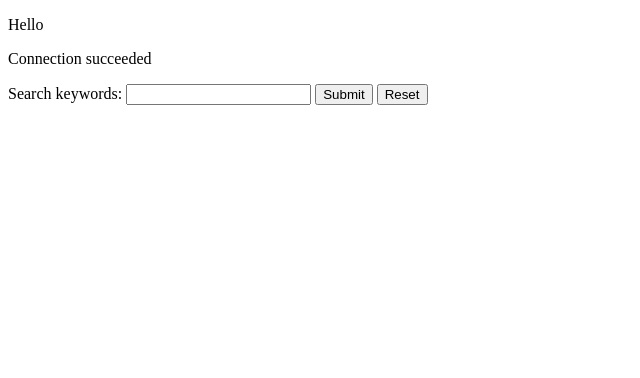
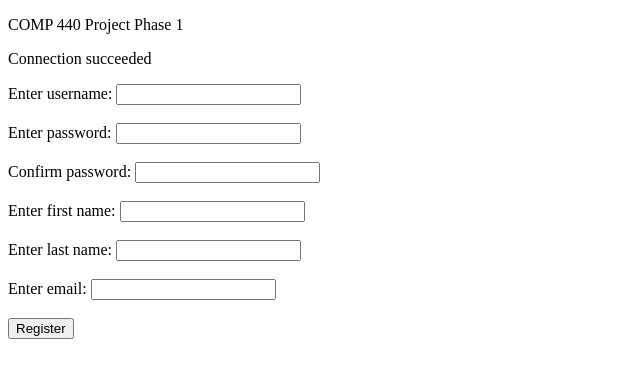
Before and after one commit to sarahnicoleboo/comp440, a PHP site: page / in a window 1280 px wide. Shown: the top 378 px of the page, without its empty margins (0-640 px from the left). Run offline with PHP 8.4, Linux system fonts and the light colour scheme.

Commit message:
set up basic html and password checking with js

```diff
--- a/index.php
+++ b/index.php
@@ -3,16 +3,51 @@
 <html>
 
 	<head><meta charset="utf-8">
-	<title>Example 2</title>
+	    <title>COMP 440 Project</title>
+
+	    <script>
+
+	    //invoked when the button labeled Register is clicked
+	    //checks to make sure password and confirmed passwords match
+	    function regButtonClicked()
+	    {
+	        var passContents = password.value;
+	        var cPassContents = cpassword.value;
+	        if (passContents === cPassContents)
+	        {
+	            //do nothing
+	        }
+	        else
+	        {
+	            passwordCheck.innerHTML = "password entries should match";
+	        }
+	    }
+
+	    //init function
+	    function init()
+	    {
+	        //variables
+	        username = document.getElementById("username");
+	        password = document.getElementById("password");
+	        cpassword = document.getElementById("cpassword");
+	        email = document.getElementById("email");
+
+	        //buttons
+	        regButton = document.getElementById("regButton");
+
+	        //event listeners
+	        regButton.addEventListener("click", regButtonClicked);
+	    }
+
+	    window.addEventListener("load", init);
+	    </script>
 	</head>
 
 	<body>
-	    <p>Hello</p>
-
+	    <p>COMP 440 Project Phase 1</p>
 	    <?php
-
-			$dbuser = "root";
-			$dbpass = "wutang2218";
+	        $dbuser = "comp440";
+		$dbpass = "pass1234";
 
 		$db = mysqli_connect("localhost", $dbuser, $dbpass, "refbookdb");
 
@@ -28,22 +63,49 @@
 		{
 		    print "<p>Connection succeeded</p>";
 		    //	var_dump($db);
-
-				/*
-					this is also a comment
-				*/
-
 	            error_log("Hi I am an error and db username is " . $dbuser . "\r\n");
 	    	}
+
+	        //here is where i need to get the input from html and put it into the database.
 	    ?>
 
-	    <form method="get" action="https://google.com/search">
-	    	<label>Search keywords: <input type="text" name="q"></label>
-	    	<input type="submit">
-	    	<input type="reset">
+	    <form method="get" action='#'>
+	        <label> Enter username:
+		    <input type="text" id="username">
+		</label>
+		<!- can add div later to insert duplicate username error ->
+		<br /><br />
+
+		<label>Enter password:
+		    <input type="password" id="password">
+		</label>
+		<br /><br />
+
+		<label>Confirm password:
+		    <input type="password" id="cpassword">
+		</label>
+		<!- this div is so we can check for matching password entries ->
+		<div id = "passwordCheck"> </div>
+		<br />
+
+		<label>Enter first name:
+		    <input type="text" id="firstName">
+		</label>
+		<br /><br />
+
+		<label>Enter last name:
+		    <input type ="text" id="lastName">
+		</label>
+		<br /><br />
+
+		<label>Enter email:
+		    <input type ="text" id="email">
+		</label>
+		<!- can add div later to insert duplicate email error ->
+		<br /><br />
+
+		<input type="button" id="regButton" value="Register">
 	    </form>
-
-
 	</body>
 
 </html>
```
Lines whose indentation alone changed are shown as unchanged.
